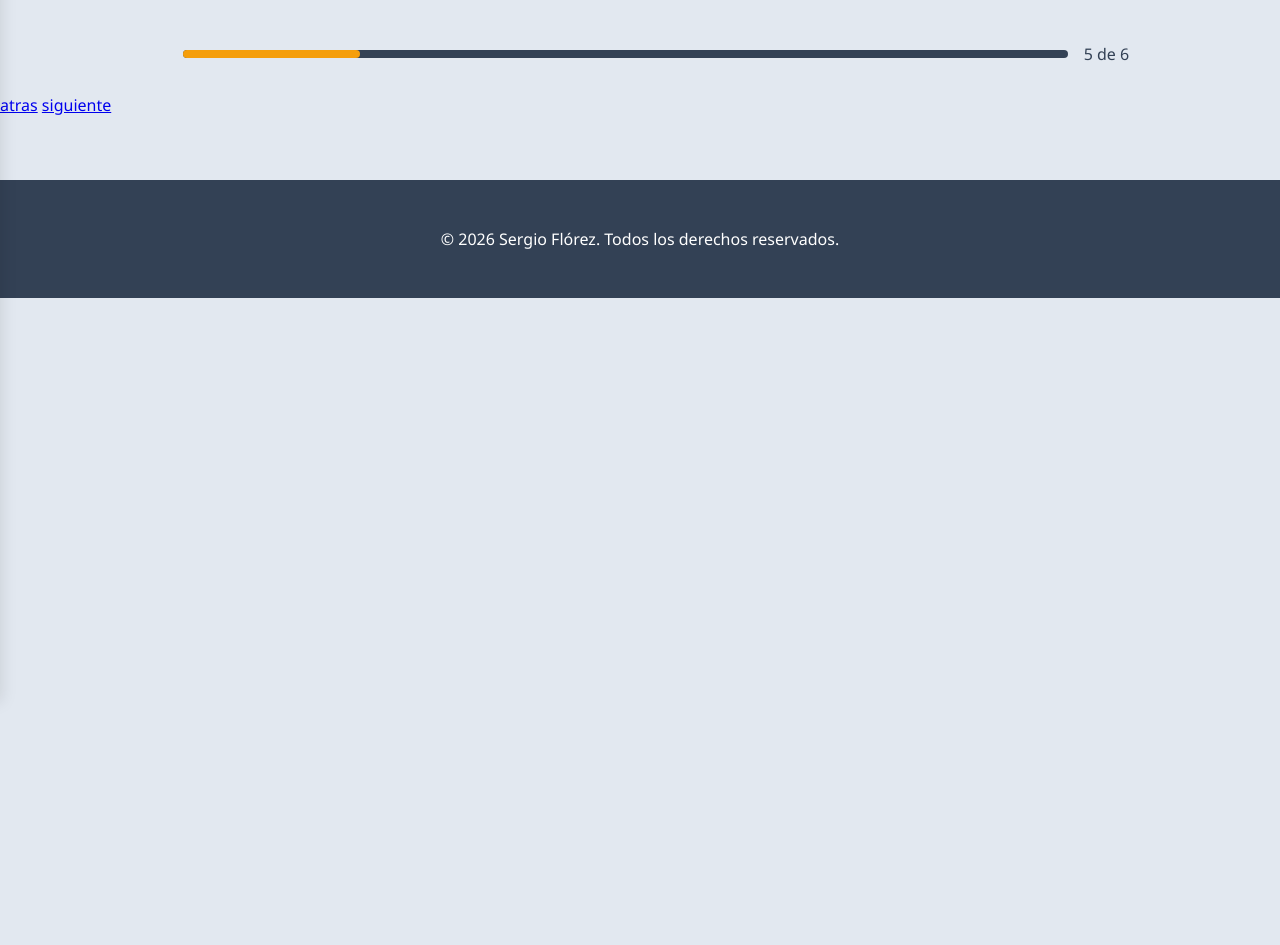
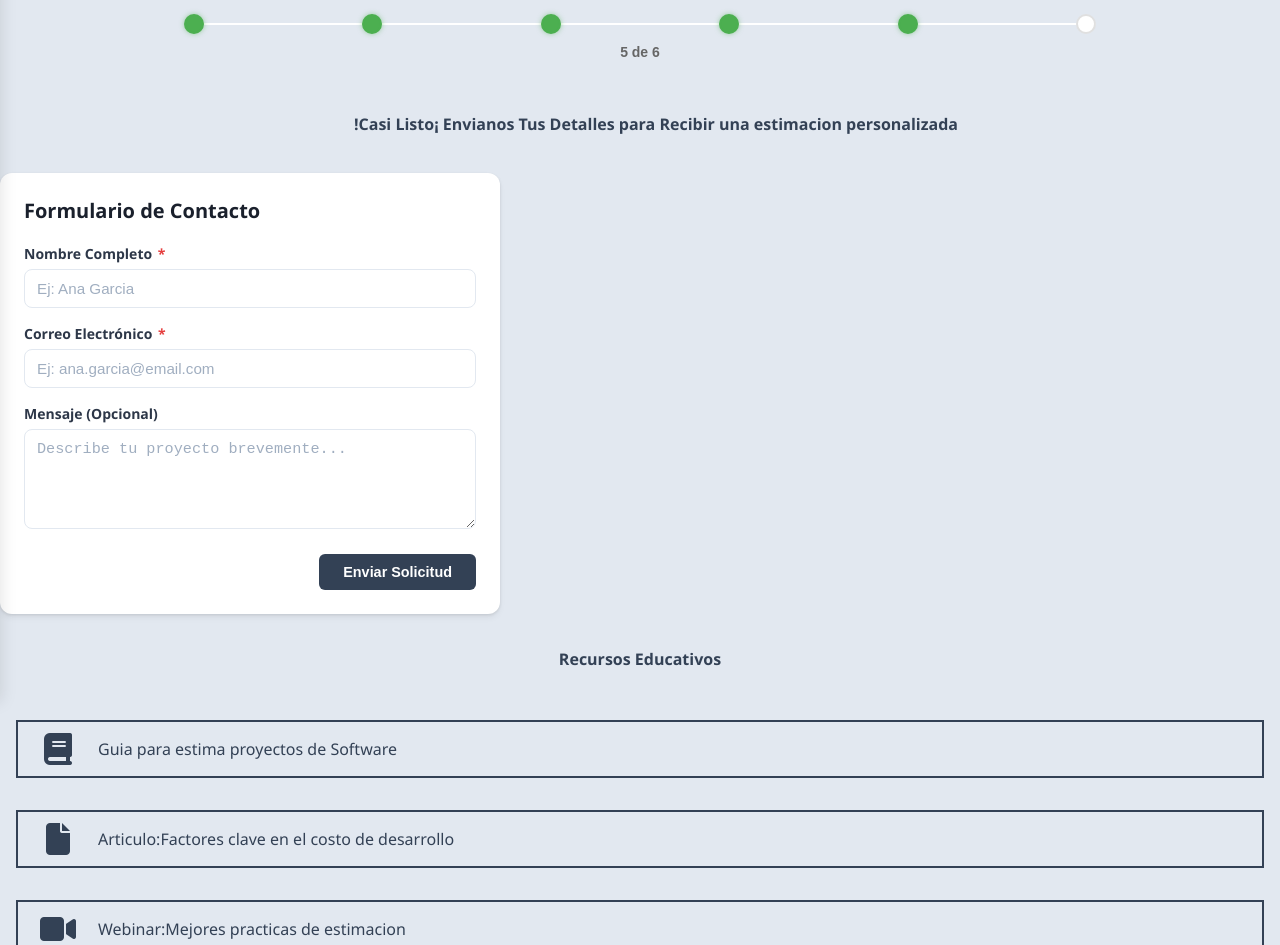
Before and after one commit to CastroMariaJ/costdev, a plain HTML site: page request.html in a window 1280 px wide. Shown: the part 98-1043 px from the top of the page. Before the commit the page ends 800 px from the top, so only its background shows below. Drawn offline with Linux system fonts and the light colour scheme.

Commit message:
feat:estilo para la seccion de formulario de user

```diff
--- a/estilos/barra-progress.css
+++ b/estilos/barra-progress.css
@@ -1,30 +1,48 @@
-.progress-bar{
+.progress-container {
     display: flex;
-    flex-direction: row;
+    flex-direction: column;
     align-items: center;
-    justify-content: center;
+    gap: 10px;
+    font-family: sans-serif;
+    margin: 2rem;
+}
+
+.circles-row {
+    display: flex;
+    justify-content: space-between;
+    align-items: center;
+    width: 75%;
+    position: relative;
+}
+.circles-row::before {
+    content: '';
+    position: absolute;
+    height: 2px;
     width: 100%;
-    height: 10vh;
-    background-color: var(--background-color);
-    margin-top: 2rem;
-    padding-left: 1rem;
+    background-color: white;
+    z-index: 0;
+}
 
+.circle {
+    width: 20px;
+    height: 20px;
+    background-color: #fff;
+    border: 2px solid #e0e0e0;
+    border-radius: 50%;
+    z-index: 1;
+    transition: all 0.3s ease;
 }
-.bar-first{
-    display: flex;
-    flex-direction: row;
-    align-items: start;
-    justify-content: start;
-    width: 70%;
-    height: 1vh;
-    background-color: var( --text-color);
-    margin-left: 1rem;
-    margin-right: 1rem;
-    border-radius: 50px 50px 50px 50px;
+
+/* Estado activo (completado) */
+.circle.active {
+    background-color: #4CAF50; /* Color verde */
+    border-color: #4CAF50;
+    box-shadow: 0 0 5px rgba(76, 175, 80, 0.5);
 }
-.second-bar {
-    width: 20%;
-    height: 1vh;
-    background-color: var(--primary-color);
-    border-radius: 50px 50px 50px 50px;
+
+.progress-text {
+    margin: 0;
+    font-size: 14px;
+    color: #666;
+    font-weight: bold;
 }
--- a/estilos/estilo.css
+++ b/estilos/estilo.css
@@ -17,3 +17,17 @@ body {
     background-color: var(--background-color);
     color: var(--text-color);
 }
+
+
+
+.footer {
+    padding: 2rem;
+    text-align: center;
+    background: var(--text-color);
+    color: white;
+    margin-top: 4rem;
+
+}
+.nav-footer {
+    display: none;
+}
--- a/estilos/home-main.css
+++ b/estilos/home-main.css
@@ -90,7 +90,7 @@
     border-color: var(--primary-color);
 }
 
-/* Iconos de las cards */
+
 .card-icon {
     font-size: 2.5rem;
     color: var(--primary-color); /* Tu color Ámbar */
--- /dev/null
+++ b/estilos/request-main.css
@@ -0,0 +1,151 @@
+.h-form {
+    display: flex;
+    width: 100%;
+    align-items: center;
+    justify-content: center;
+    margin: 1rem;
+}
+.form-card {
+            background: #ffffff;
+            padding: 24px;
+            border-radius: 12px;
+            box-shadow: 0 4px 6px rgba(0, 0, 0, 0.05), 0 1px 3px rgba(0, 0, 0, 0.1);
+            width: 100%;
+            max-width: 500px;
+        }
+
+        h2 {
+            margin-top: 0;
+            margin-bottom: 20px;
+            font-size: 1.25rem;
+            color: #1a202c;
+        }
+
+        /* Grupos de entrada */
+        .form-group {
+            margin-bottom: 16px;
+        }
+
+        label {
+            display: block;
+            font-size: 0.875rem;
+            font-weight: 600;
+            margin-bottom: 6px;
+            color: #2d3748;
+        }
+
+        .required {
+            color: #e53e3e;
+            margin-left: 2px;
+        }
+
+        /* Estilos de los inputs y textarea */
+        input[type="text"],
+        input[type="email"],
+        textarea {
+            width: 100%;
+            padding: 10px 12px;
+            border: 1px solid #e2e8f0;
+            border-radius: 8px;
+            font-size: 0.95rem;
+            color: #4a5568;
+            box-sizing: border-box; /* Asegura que el padding no afecte el ancho */
+            transition: border-color 0.2s, box-shadow 0.2s;
+        }
+
+        input::placeholder, textarea::placeholder {
+            color: #a0aec0;
+        }
+
+        input:focus, textarea:focus {
+            outline: none;
+            border-color: #3182ce;
+            box-shadow: 0 0 0 3px rgba(66, 153, 225, 0.2);
+        }
+
+        textarea {
+            resize: vertical;
+            min-height: 100px;
+        }
+
+        /* Contenedor del botón para alinearlo a la derecha */
+        .form-footer {
+            display: flex;
+            justify-content: flex-end;
+            margin-top: 20px;
+        }
+
+        button {
+            background-color:var(--text-color);
+            color: white;
+            padding: 10px 24px;
+            border: none;
+            border-radius: 6px;
+            font-size: 0.9rem;
+            font-weight: 600;
+            cursor: pointer;
+            transition: background-color 0.2s;
+        }
+
+        button:hover {
+            background-color: var(--primary-color);
+        }
+
+        button:active {
+            background-color:var(--text-color);
+        }
+
+.recursos {
+    display: grid;
+    grid-template-rows: repeat(3, 1fr);
+    width: 100%;
+}
+.recursos h4 {
+    display: flex;
+    justify-content: center;
+    align-items: center;
+    width: 100%;
+}
+
+.card-recurso {
+    background-color: transparent;
+    border: 2px solid var(--text-color);
+    margin: 1rem;
+    display: grid;
+    grid-template-columns: 80px 1fr;
+    align-items: center;
+}
+
+.card-recurso i {
+    font-size: 2rem;
+    display: flex;
+    justify-content: center;
+    align-items: center;
+
+
+    width: 100%;
+    height: 100%;
+}
+
+.navigation-buttons{
+    display: flex;
+    justify-content: space-between;
+    align-items: center;
+    margin-top: 30px;
+    padding: 0 20px;
+}
+
+.navigation-buttons a{
+    text-decoration: none;
+    background-color:var(--primary-color);
+    color: white;
+    padding: 10px 20px;
+    border-radius: 8px;
+    font-family: Arial, sans-serif;
+    transition: 0.3s;
+}
+
+.navigation-buttons a:hover{
+    background-color:var(--primary-color);
+    transform: translateY(-2px);
+}
--- a/request.html
+++ b/request.html
@@ -7,6 +7,7 @@
     <link rel="stylesheet" href="estilos/footer.css">
     <link rel="stylesheet" href="estilos/header.css">
     <link rel="stylesheet" href="estilos/barra-progress.css">
+    <link rel="stylesheet" href="estilos/request-main.css">
     <link rel="stylesheet" href="https://cdnjs.cloudflare.com/ajax/libs/font-awesome/6.5.1/css/all.min.css">
     <title>Codedev S&M</title>
 </head>
@@ -30,18 +31,78 @@
     </header>
 
     <main class="main">
-        <div class="progress-bar">
-            <div class="bar-first">
-                <div class="second-bar">
+<div class="progress-container">
+    <div class="circles-row">
+        <div class="circle active"></div>
+        <div class="circle active"></div>
+        <div class="circle active"></div>
+        <div class="circle active"></div>
+        <div class="circle active"></div>
+        <div class="circle"></div>
+    </div>
+    <p class="progress-text">5 de 6</p>
+</div>
+<div class="h-form">
+    <h4>!Casi Listo¡ Envianos Tus Detalles para Recibir una estimacion personalizada</h4>
+</div>
+<div class="container-form">
+    <div class="form"></div>
+</div>
+<div class="form-card">
+        <h2>Formulario de Contacto</h2>
 
-                </div>
+        <form action="#" method="">
+            <div class="form-group">
+                <label for="nombre">Nombre Completo <span class="required">*</span></label>
+                <input type="text" id="nombre" name="nombre" placeholder="Ej: Ana Garcia" required>
             </div>
-            <p>5 de 6</p>
+
+            <div class="form-group">
+                <label for="email">Correo Electrónico <span class="required">*</span></label>
+                <input type="email" id="email" name="email" placeholder="Ej: ana.garcia@email.com" required>
+            </div>
+
+
+            <div class="form-group">
+                <label for="mensaje">Mensaje (Opcional)</label>
+                <textarea id="mensaje" name="mensaje" placeholder="Describe tu proyecto brevemente..."></textarea>
+            </div>
+            <div class="form-footer">
+                <button type="submit">Enviar Solicitud</button>
+            </div>
+        </form>
+    </div>
+
+    <div class="recursos">
+        <h4>Recursos Educativos</h4>
+        <div class="card-recurso">
+            <div class="icono"><i class="fa-solid fa-book"></i></div>
+            <p>Guia para estima proyectos de Software</p>
         </div>
 
+        <div class="card-recurso">
+            <div class="icono"><i class="fa-solid fa-file"></i></div>
+            <p>Articulo:Factores clave en el costo de desarrollo</p>
+        </div>
+        <div class="card-recurso">
+            <div class="icono"><i class="fa-solid fa-video"></i></div>
+            <p>Webinar:Mejores practicas de estimacion</p>
+        </div>
+    </div>
 
-        <a href="integrations.html">atras</a>
-        <a href="pricing.html">siguiente</a>
+    <div class="navigation-buttons">
+    <div class="atras">
+                <a href="integrations.html">atras</a>
+
+    </div>
+    <div class="siguiente">
+            <a href="pricing.html">siguiente</a>
+    </div>
+    </div>
+
+
+
+
 
     </main>
 
```
